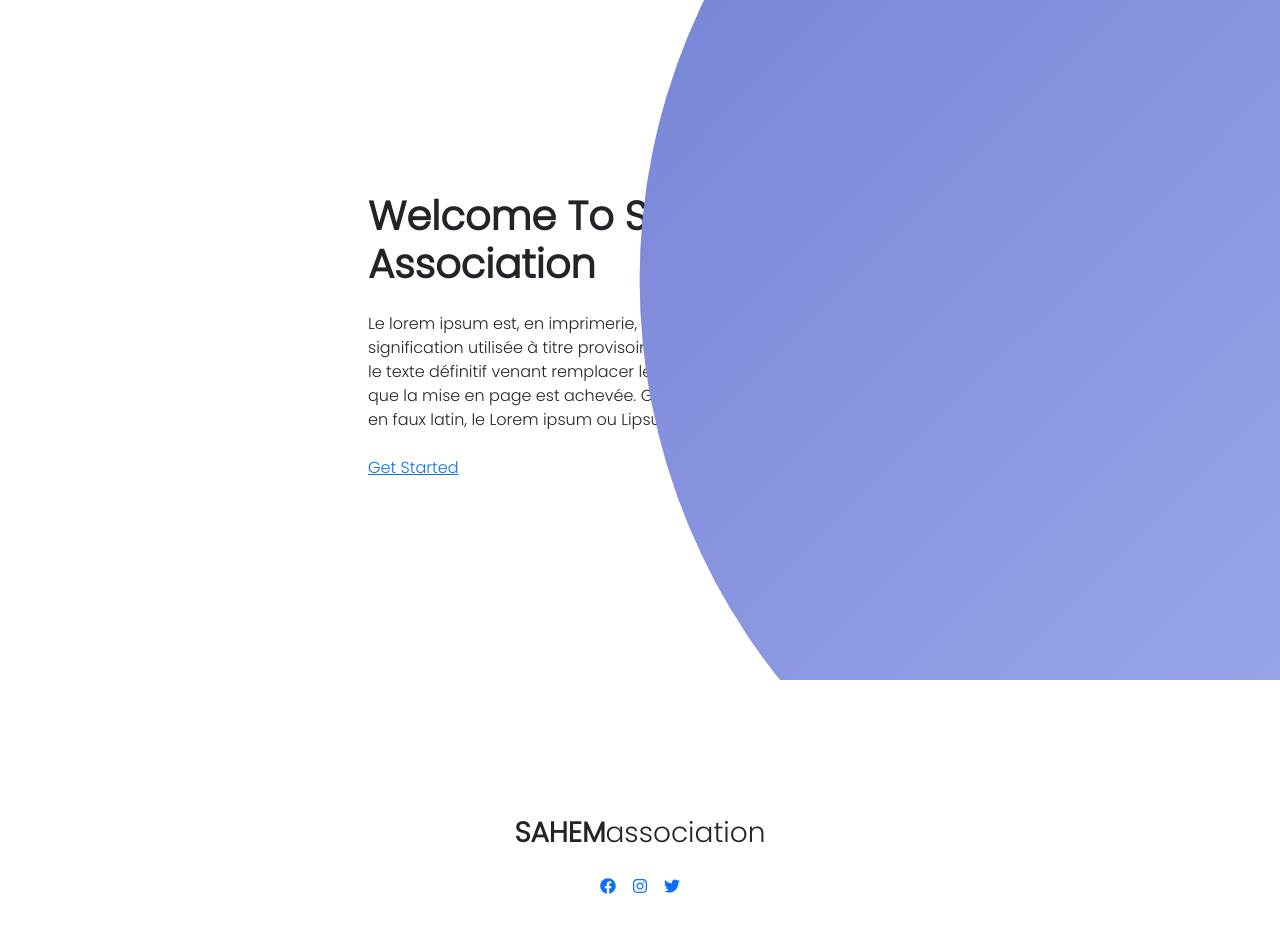
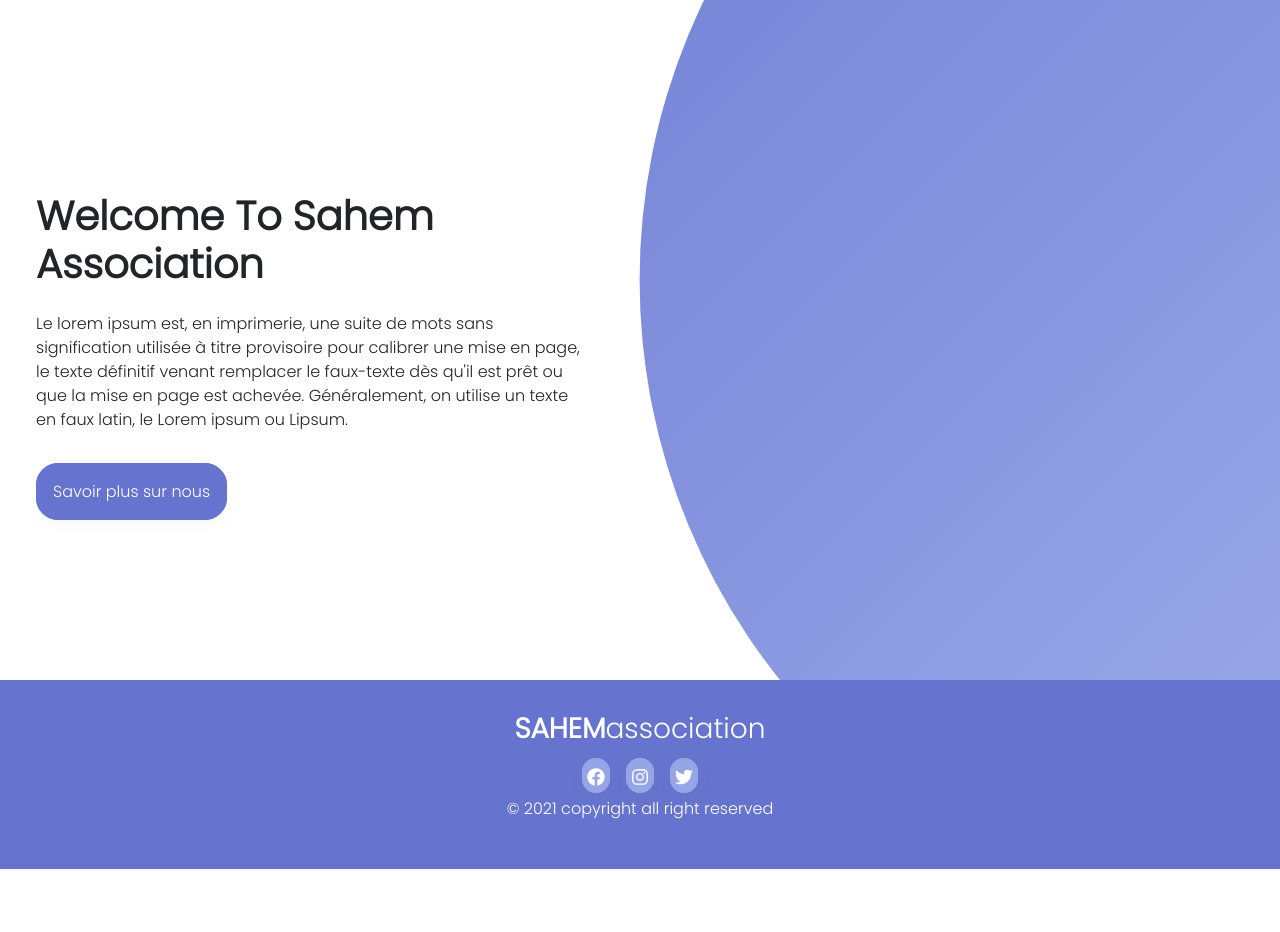
Before and after one commit to anasmasti/sahm-frontend, a Next.js app: page / in a window 1280 px wide. Shown: the part 120-1052 px from the top of the page. After the commit the page ends 989 px from the top, so only its background shows below. Built offline with nearby package versions, Linux system fonts and the light colour scheme.

Commit message:
Change home UI

```diff
--- a/components/Footer.js
+++ b/components/Footer.js
@@ -5,30 +5,39 @@ import {
   FaInstagram,
   FaTwitter,
 } from 'react-icons/fa';
+import Link from 'next/link';
 
 const Footer = () => {
   return (
-    <footer>
-      <div className={style.footer}>
-        <h3 className={" my-4  text-center " + style.FooterTitle}>
-          <b>
-            <strong>SAHEM</strong>
-          </b>
+    <footer className='mt-0'>
+      <div className={["d-flex flex-column align-items-center gap-2", style.section].join(' ')}>
+        <div>
+          <h3 className={"text-white" + style.logo}>
+            <strong>
+              SAHEM
+            </strong>
             association
           </h3>
-        <div className="footer__social  text-center pb-4">
-          <a href="#" className={style.FooterIcon}>
+        </div>
+        <div className="">
+          <Link href="#">
+            <a className={['seconde-btn p-1', style.icon].join(' ')}>
               <FaFacebook />
             </a>
-          <a href="#" className={style.FooterIcon}>
-            <FaInstagram className='mx-3' />
+          </Link>
+          <Link href="#">
+            <a className={['seconde-btn p-1 mx-3', style.icon].join(' ')}>
+              <FaInstagram />
             </a>
-          <a href="#" className={style.FooterIcon}>
+          </Link>
+          <Link href="#">
+            <a className={['seconde-btn p-1', style.icon].join(' ')}>
               <FaTwitter />
             </a>
+          </Link>
         </div>
-        <div className="footer__social  text-center text-white">
-          <p>&#169; 2021 copyright all right reserved</p>
+        <div className="text-white">
+          <p>&copy; 2021 copyright all right reserved</p>
         </div>
       </div>
 
--- a/components/Header.js
+++ b/components/Header.js
@@ -24,39 +24,7 @@ const Header = (props) => {
   });
 
   return (
-    <div>
-      {/*<div className={active ? style.navActive : style.nav}>
-        <div className={"row bg-danger "}>
-          <div className={"col-sm-5  " + (active ? style.active : style.logo)}>
-            <Link href="/">
-              <h5 className={" my-auto d-flex text-left "}>
-                <strong>SAHEM</strong>association
-              </h5>
-            </Link>
-          </div>
-          <div className={"col-sm-7  " + (active ? style.active : style.logo)}>
-          <a href="#" className={style.FooterIcon}>
-            <FontAwesomeIcon
-              icon={faBars}
-              className={"mx-3 fa-2x"}
-            ></FontAwesomeIcon>
-          </a>
-          </div>
-           <div className={"col-sm-7"}>
-            <ul className={"my-auto " + style.menu}>
-              <Link href="/">
-                <li>Home</li>
-              </Link>
-              <Link href="#AboutUs">
-                <li>About us</li>
-              </Link>
-              <Link href="#UserType">
-                <li className={style.Login}>Log in</li>
-              </Link>
-            </ul>
-          </div>
-        </div>
-      </div>*/}
+    <header>
       <div className={active ? style.navOnScroll : style.navContainer}>
         <nav className={style.nav + " text-center " + style.bd_grid}>
           <div>
@@ -116,10 +84,15 @@ const Header = (props) => {
                   </a>
                 </Link>
               </li>
-              <li className={" " + style.nav__item}>
+              <li className={[style.nav__item].join(' ')}>
                 <Link href="/login">
-                  <a className={[style.hover_line].join(' ')} >
-                    Login
+                  <a className={['seconde-btn p-2 me-2'].join(' ')} >
+                  Se connecter
+                  </a>
+                </Link>
+                <Link href="/login">
+                  <a className={['seconde-btn p-2'].join(' ')} >
+                  s'Inscrire
                   </a>
                 </Link>
               </li>
@@ -127,7 +100,7 @@ const Header = (props) => {
           </div>
         </nav>
       </div>
-    </div>
+    </header>
   );
 };
 
--- a/layout/MainLayout.js
+++ b/layout/MainLayout.js
@@ -4,11 +4,11 @@ import Header from '../components/Header';
 
 const MainLayout = ({ children }) => {
     return (
-        <header>
+        <div>
             <Header />
             {children}
             <Footer />
-        </header>
+        </div>
     );
 }
 
--- a/pages/landing/index.js
+++ b/pages/landing/index.js
@@ -7,25 +7,25 @@ const Landing = () => {
         <main>
             <div className={landingStyle.circle}></div>
 
-            <section className={landingStyle.home_section}>
-                <div className={" " + landingStyle.left_section}>
-                    <h1 className={" my-4 " + landingStyle.title}>
+            <section className={["row" ,landingStyle.home_section].join(' ')}>
+                <div className={["col-12 col-lg-6" ,landingStyle.left_section].join(' ')}>
+                    <h1 className="my-4">
                         <strong>Welcome To Sahem Association</strong>
                     </h1>
-                    <p className={"my-4 " + landingStyle.home__description}>
+                    <p className="mt-3 mb-5">
                         Le lorem ipsum est, en imprimerie, une suite de mots sans signification utilisée à
                         titre provisoire pour calibrer une mise en page, le texte définitif venant remplacer le faux-texte dès qu'il est
                         prêt ou que la mise en page est achevée. Généralement, on utilise un texte en faux latin, le Lorem ipsum ou Lipsum.
                     </p>
                     <Link href="/about">
-                    <a  className="main-btn">
-                        Get Started
+                    <a  className="main-btn mt-5 p-3">
+                    Savoir plus sur nous
                     </a>
                     </Link>
 
                 </div>
 
-                <div className={" " + landingStyle.home__img}>
+                <div className={["col-12 col-lg-6" ,landingStyle.left_section].join(' ')}>
 
                 </div>
             </section>
--- a/styles/components/_buttons.scss
+++ b/styles/components/_buttons.scss
@@ -1,35 +1,34 @@
-@use '../helpers' as *;
-
+@use "../helpers" as *;
 
 //  Main button
 .main-btn {
-    background: color(light);
+    background: color(main-color);
+    box-shadow: $btn-box-shadow;
+    color: color(light);
+    border-radius: $main-border-radius !important;
+    border: 0.1em solid color(main-color);
+    text-decoration: none;
+
+    &:hover {
+        background: color(seconde-color);
+        color: color(light) !important;
+    }
+}
+
+// Second button
+.seconde-btn {
+    background: color(seconde-color);
     box-shadow: $btn-box-shadow;
     color: color(dark);
     border-radius: $main-border-radius !important;
-    border: 0.1em solid color(light) ;
+    border: 0.1em solid color(seconde-color);
+    text-decoration: none;
 
     &:hover {
         background: color(main-color);
         color: color(light) !important;
     }
 }
-
-// Second button
-.second-btn {
-    background: color(main-color) !important;
-    box-shadow: $btn-box-shadow;
-    color: color(light) !important;
-    border-radius: $main-border-radius !important;
-    border: 0.1em solid color(main-color) !important;
-
-    &:hover {
-        background: color(light) !important;
-        color: color(dark) !important;
-        border: 0.1em solid color(main-color);
-    }
-}
-
 
 // Costumize the danger button
 .danger-btn {
@@ -56,7 +55,6 @@
     }
 }
 
-
 // Costumize the info button
 .info-btn {
     background: color(info);
--- a/styles/globals.scss
+++ b/styles/globals.scss
@@ -1,12 +1,50 @@
-@import url('https://fonts.googleapis.com/css2?family=Poppins:wght@300&display=swap');
+@use './components' as *;
+@use './helpers' as *;
+@import url("https://fonts.googleapis.com/css2?family=Poppins:wght@300&display=swap");
+
+// Selection
+::selection {
+  background-color: color(main-color);
+  color: #f5f5f5;
+}
+
+/* width */
+
+::-webkit-scrollbar {
+  width: 0.5rem;
+  height: 0.2rem;
+}
+
+/* Track */
+
+::-webkit-scrollbar-track {
+  background: color(body-color) !important;
+}
+
+/* Handle */
+
+::-webkit-scrollbar-thumb {
+  background: color(main-color) !important;
+}
+
+/* Handle on hover */
+
+::-webkit-scrollbar-thumb:hover {
+  background: color(dark) !important;
+}
+
+::placeholder {
+  color: rgb(213, 213, 213) !important;
+  font-size: 12px;
+}
 
 html,
 body {
-
   padding: 0;
   margin: 0;
-  font-family: -apple-system, BlinkMacSystemFont, Segoe UI, Roboto, Oxygen,
-    Ubuntu, Cantarell, Fira Sans, Droid Sans, Helvetica Neue, sans-serif;height: 100%;
+  font-family: -apple-system, BlinkMacSystemFont, Segoe UI, Roboto, Oxygen, Ubuntu, Cantarell, Fira Sans, Droid Sans,
+    Helvetica Neue, sans-serif;
+  height: 100%;
   /* background-color: red; */
 }
 
@@ -17,10 +55,10 @@ a {
 
 * {
   box-sizing: border-box;
-  font-family: 'Poppins', sans-serif;
+  font-family: "Poppins", sans-serif;
 }
 
-.global-container{
+.global-container {
   padding: 0;
   height: 100vh;
 }
@@ -33,7 +71,7 @@ a {
   left: 0;
   width: 100%;
   height: 100%;
-  background-image: linear-gradient(-45deg, color('seconde-color') 0%, color('main-color') 100%);
+  background-image: linear-gradient(-45deg, color("seconde-color") 0%, color("main-color") 100%);
   clip-path: circle(60% at right);
   // z-index: 10;
 }
--- a/styles/pages/Landing.module.scss
+++ b/styles/pages/Landing.module.scss
@@ -8,16 +8,17 @@
 }
 
 .left_section {
-  width: 50%;
   height: 40%;
   padding: 3rem;
   margin-top: auto;
   margin-bottom: auto;
   text-align: left;
-}
 
-.title {
-  width: 100%;
+  @include mobile($mobile-min-screen, $mobile-max-screen) {
+    & {
+      width: 100%;
+    }
+ }
 }
 
 /* ::::::::::: Circle ::::::::::: */
@@ -30,13 +31,10 @@
   height: 100%;
   background-image: linear-gradient(-45deg, color('seconde-color') 0%, color('main-color') 100%);
   clip-path: circle(60% at right);
-  // z-index: 10;
-}
 
-
-@media screen and (max-width: 768px) {
-  .circle,
-  .home__data {
-    width: 100%;
+  @include mobile($mobile-min-screen, $mobile-max-screen) {
+     & {
+       display: none;
+     }
   }
 }
--- a/styles/shared/Footer.module.scss
+++ b/styles/shared/Footer.module.scss
@@ -1,25 +1,23 @@
-.footer {
-    background-color: color('main-color');
+@use "../helpers" as *;
+
+.section {
+    background-color: color(main-color);
     padding: 2rem;
-    margin-top: 5rem;
-  }
+    & h3 {
+        color: color(light);
+    }
+}
 
-  .footer h3 {
-    color: color('light');
-  }
-
-  .FooterTitle {
+.logo {
     display: flex;
     flex-direction: row;
     justify-content: center;
-  }
+}
 
-  .FooterIcon {
-    color: color('light');
-    width: 120px;
-  }
-
-  .FooterIcon:hover {
-    color: color('light');
-    width: 1rem;
-  }
+.icon {
+    color: color(light);
+    font-size: large;
+    &:hover {
+        color: color(third-color);
+    }
+}
```
Also changed, not shown: styles/components/_cards.scss (renamed from styles/components/_card.scss). Lines whose indentation alone changed are shown as unchanged.
